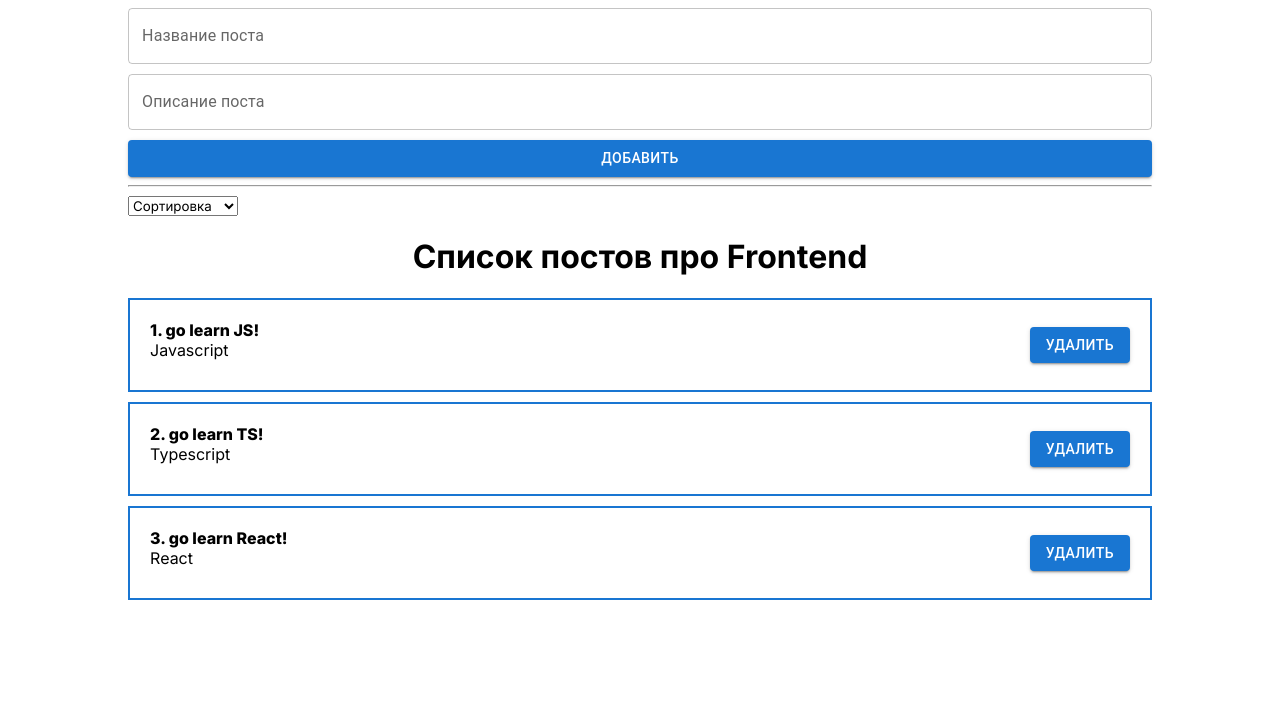
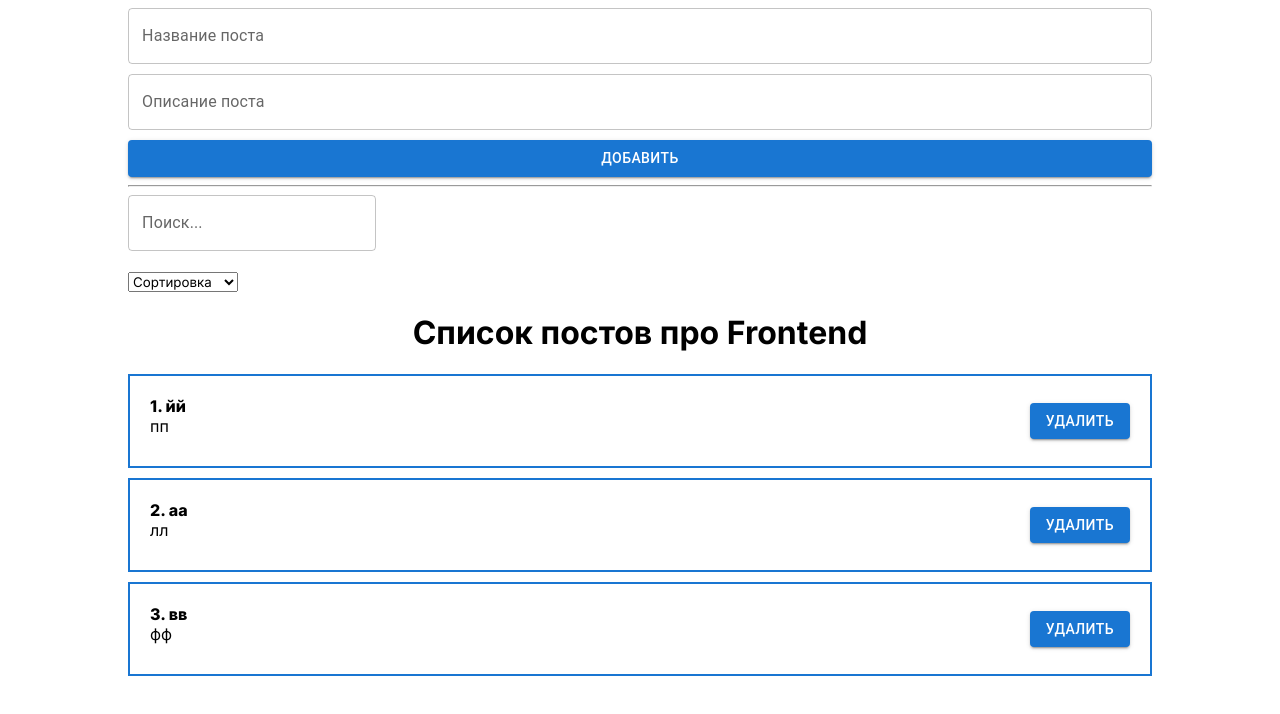
Before and after one commit to ArseniyK1/reactJS-knowledge, a React (Vite) app: page / in a window 1280 px wide. Shown: the top 714 px of the page. Built offline with nearby package versions, Linux system fonts and the light colour scheme.

Commit message:
sort + search

```diff
--- a/src/App.jsx
+++ b/src/App.jsx
@@ -1,22 +1,39 @@
 import PostList from "./components/PostList/PostList";
 import PostForm from "./components/PostForm/PostForm";
 import styles from "./App.module.css";
+import MySelect from "./UI/select/MySelect";
 
-import { useState } from "react";
-import MySelect from "./UI/select/MySelect";
+import { Button, TextField } from "@mui/material";
+import { useMemo, useState } from "react";
 
 function App() {
   const [posts, setPosts] = useState([
-    { id: 1, description: "Javascript", title: "go learn JS!" },
-    { id: 2, description: "Typescript", title: "go learn TS!" },
-    { id: 3, description: "React", title: "go learn React!" },
+    { id: 1, description: "пп", title: "йй" },
+    { id: 2, description: "лл", title: "аа" },
+    { id: 3, description: "фф", title: "вв" },
   ]);
 
   const [selectedSort, setSelectedSort] = useState("");
+  const [searchQuery, setSearchQuery] = useState("");
+
+  const sortedPosts = useMemo(() => {
+    console.log('Func "SortedPosts" succeeded');
+    if (selectedSort) {
+      return [...posts].sort((a, b) =>
+        a[selectedSort].localeCompare(b[selectedSort])
+      );
+    }
+    return posts;
+  }, [selectedSort, posts]);
+
+  const sortedAndSearchPosts = useMemo(() => {
+    return sortedPosts.filter((post) =>
+      post.title.toLowerCase().includes(searchQuery)
+    );
+  }, [searchQuery, sortedPosts]);
 
   const sortsPosts = (sort) => {
     setSelectedSort(sort);
-    setPosts([...posts].sort((a, b) => a[sort].localeCompare(b[sort])));
   };
 
   const onCreateHandler = (newPost) => {
@@ -31,7 +48,18 @@ function App() {
     <div className={styles.container}>
       <PostForm create={onCreateHandler} />
       <hr className={styles.razdelitelnaya} />
+      <TextField
+        className={styles.mInputs}
+        id="outlined-basic"
+        label="Поиск..."
+        variant="outlined"
+        value={searchQuery}
+        onChange={(event) => setSearchQuery(event.target.value)}
+      />
+      <br />
+      <br />
       <MySelect
+        className={styles.sort}
         value={selectedSort}
         onChange={sortsPosts}
         defaultValue="Сортировка"
@@ -43,7 +71,7 @@ function App() {
       {posts.length !== 0 ? (
         <PostList
           title="Список постов про Frontend"
-          posts={posts}
+          posts={sortedAndSearchPosts}
           onRemove={removePostHandler}
         />
       ) : (
--- a/src/App.module.css
+++ b/src/App.module.css
@@ -19,7 +19,7 @@
 }
 
 .mInputs {
-  margin-bottom: 10px !important;
+  margin: 0 0 0 5% !important;
 }
 
 .post-not-found {
```
